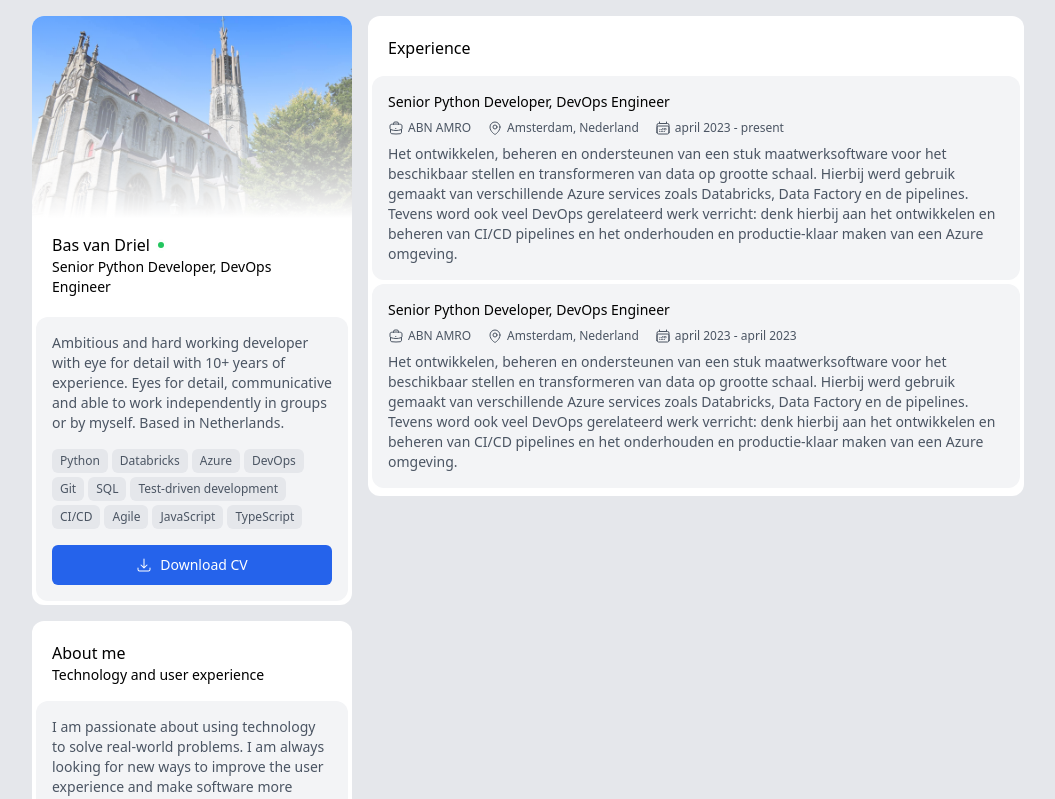
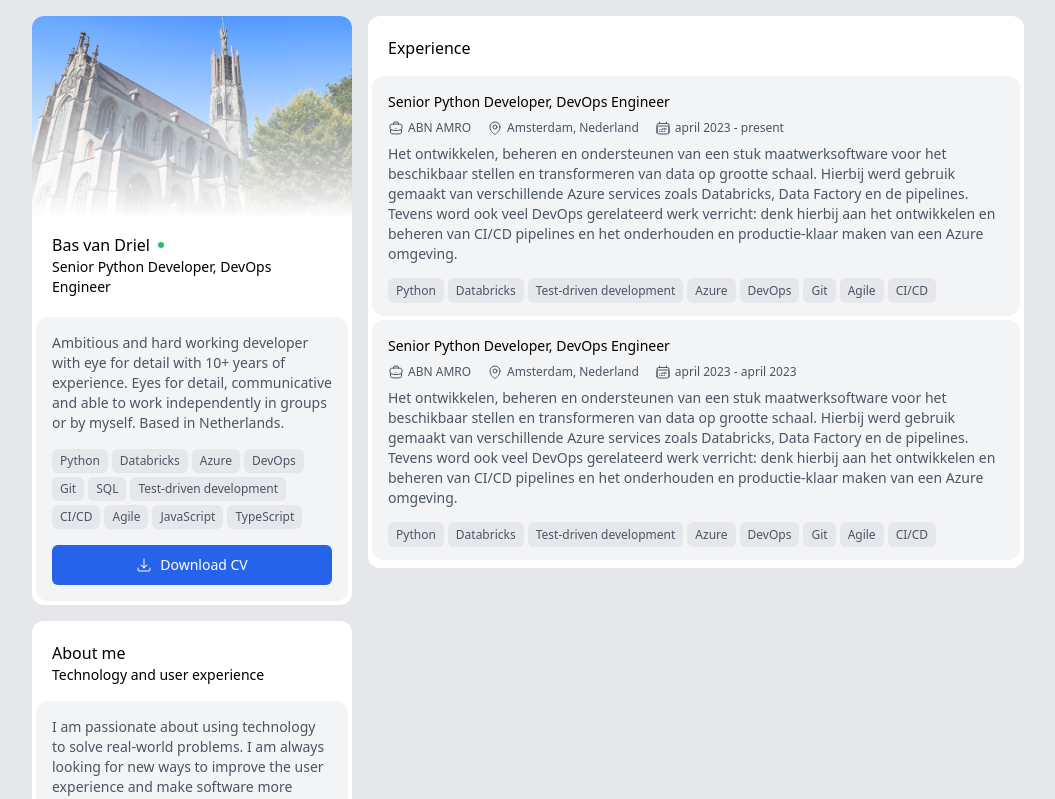
Before and after one commit to basvandriel/portfolio-website, a React (Create React App) app: page / in a window 1280 px wide. Shown: the top 799 px of the page, without its empty margins (112-1167 px from the left). Built offline with nearby package versions, Linux system fonts and the light colour scheme.

Commit message:
work on experience tag hover

```diff
--- a/src/App.tsx
+++ b/src/App.tsx
@@ -7,6 +7,14 @@ import Map from "@heroicons/react/24/outline/MapPinIcon";
 
 import { CalendarDaysIcon } from "@heroicons/react/24/outline";
 
+const ExperienceTag = ({ text }: { text: string }) => {
+  return (
+    <span className="text-xs bg-gray-200 text-gray-600 font-medium py-1 px-2 rounded-md items-center text-center group-hover:bg-gray-300">
+      {text}
+    </span>
+  );
+};
+
 type ExperienceProps = {
   title: string;
   company: string;
@@ -14,7 +22,8 @@ type ExperienceProps = {
   start_date: string;
   end_date?: string;
   current_experience: boolean;
-  description: string,
+  description: string;
+  tags: string[];
 };
 
 const ExperienceBox = ({
@@ -25,9 +34,10 @@ const ExperienceBox = ({
   end_date,
   current_experience,
   description,
+  tags,
 }: ExperienceProps) => {
   return (
-    <div className="p-4 rounded-xl bg-gray-100 hover:bg-gray-200 text-sm mb-1">
+    <div className="p-4 rounded-xl bg-gray-100 hover:bg-gray-200 text-sm mb-1 group">
       {/* job title */}
       <span className="font-medium">{title}</span>
 
@@ -49,9 +59,13 @@ const ExperienceBox = ({
         </div>
       </div>
 
-      <p className="text-sm text-gray-600">
-        {description}
-      </p>
+      <p className="text-sm text-gray-600">{description}</p>
+
+      <div className="mt-4 space-x-1">
+        {tags.map((v, i) => {
+          return <ExperienceTag key={i} text={v} />;
+        })}
+      </div>
     </div>
   );
 };
@@ -60,6 +74,17 @@ ExperienceBox.defaultProps = {
 };
 
 function App() {
+  let default_tags = [
+    "Python",
+    "Databricks",
+    "Test-driven development",
+    "Azure",
+    "DevOps",
+    "Git",
+    "Agile",
+    "CI/CD",
+  ];
+
   const DEFAULT_DESCRIPTION = `
     Het ontwikkelen, beheren en ondersteunen van een stuk maatwerksoftware
     voor het beschikbaar stellen en transformeren van data op grootte
@@ -68,8 +93,7 @@ function App() {
     DevOps gerelateerd werk verricht: denk hierbij aan het ontwikkelen en
     beheren van CI/CD pipelines en het onderhouden en productie-klaar maken
     van een Azure omgeving.
-  `
-
+  `;
 
   return (
     <div className="max-w-5xl mx-auto m-4 px-4">
@@ -88,6 +112,7 @@ function App() {
                 start_date={"april 2023"}
                 current_experience={true}
                 description={DEFAULT_DESCRIPTION}
+                tags={default_tags}
               />
               <ExperienceBox
                 title={"Senior Python Developer, DevOps Engineer"}
@@ -96,6 +121,7 @@ function App() {
                 start_date={"april 2023"}
                 end_date="april 2023"
                 description={DEFAULT_DESCRIPTION}
+                tags={default_tags}
               />
             </div>
           </div>
```
